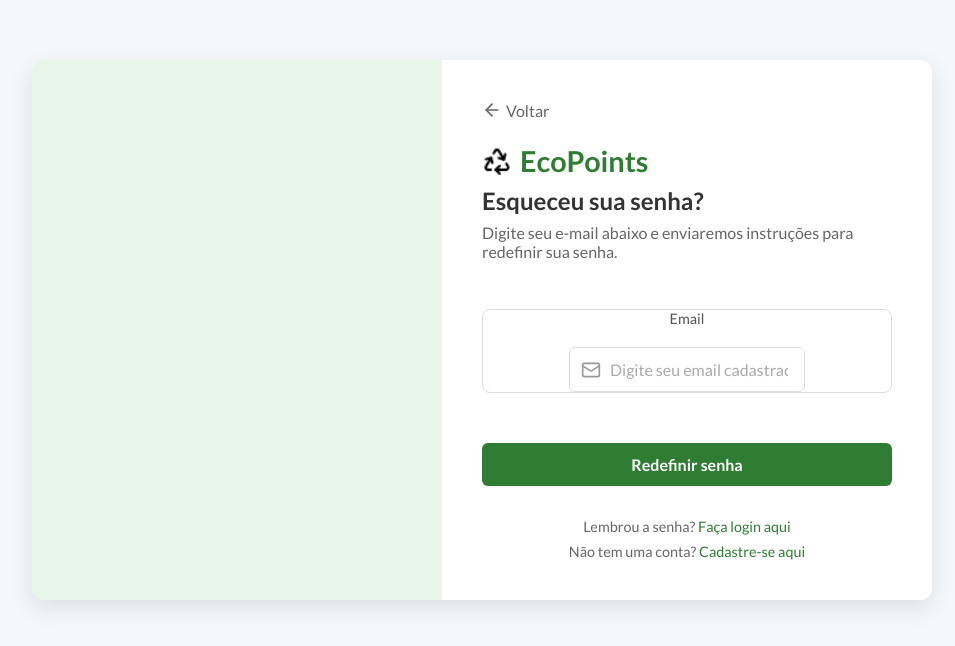
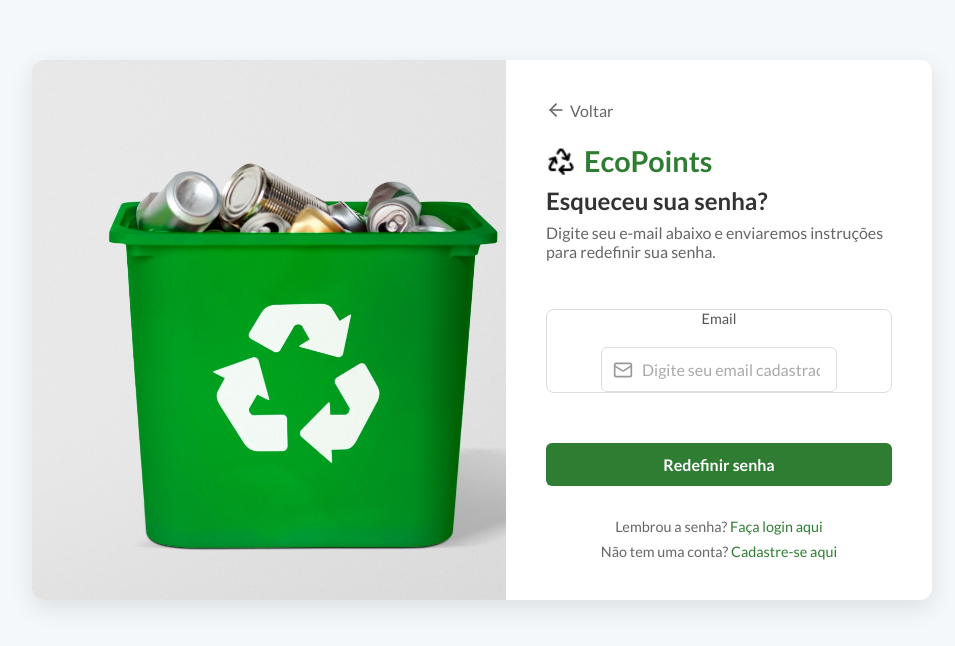
Before and after one commit to leonardodesaboia/Cerberus-Desktop, a React (Vite) app: page /emailSend in a window 1280 px wide. Shown: the part 140-786 px from the top of the page, without its empty margins (158-1113 px from the left). Built offline with nearby package versions, Linux system fonts and the light colour scheme.

Commit message:
input/login/register/senha ok

```diff
--- a/src/styles/resetPassword.css
+++ b/src/styles/resetPassword.css
@@ -22,8 +22,10 @@
 
   .send-email-image-container {
     flex: 1;
-    background-color: #e8f5e9;
-    display: none;
+    background-image: url(../../public/lixo1.jpeg);
+    background-size: cover;
+    background-repeat: no-repeat;
+    padding: 4rem;
   }
 
   @media (min-width: 768px) {
```
